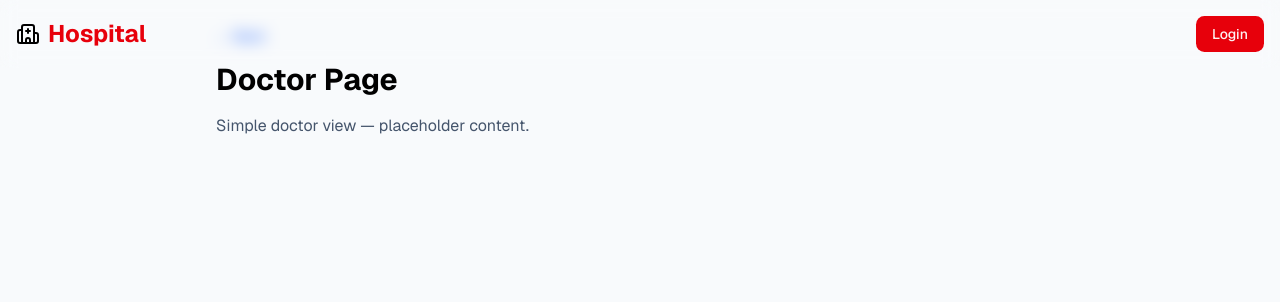
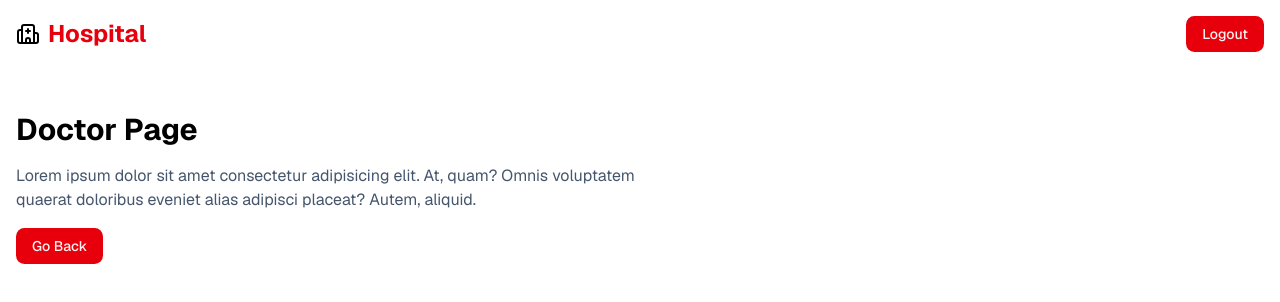
Before and after one commit to heySuman/hospital-task, a Next.js app: page /doctor in a window 1280 px wide. Shown: the top 302 px of the page. Built offline with nearby package versions, Linux system fonts and the light colour scheme.

Commit message:
fix: layout of the user and doctor page

```diff
--- a/src/app/admin/page.tsx
+++ b/src/app/admin/page.tsx
@@ -4,20 +4,21 @@ import { useState } from "react"
 import { users as userData } from "@/constants/users"
 import { User } from "@/types/user"
 import UserDataTable from "./data-table"
+import NavBar from "@/components/navbar"
 
 export default function Page() {
 
     const [users, setUsers] = useState<User[]>(userData);
 
     return (
-        <main className="min-h-screen bg-slate-50">
+        <>
+        <NavBar variant="withLogout"/>
+
+        <main className="min-h-screen bg-slate-50 my-12">
             <div className="max-w-7xl mx-auto p-6">
-                <header className="flex items-center justify-between mb-6">
-                    <h1 className="text-2xl font-bold">Admin Dashboard</h1>
-                </header>
-
                 <UserDataTable users={users} setUsers={setUsers} />
             </div>
         </main>
+        </>
     )
 }
--- a/src/app/doctor/page.tsx
+++ b/src/app/doctor/page.tsx
@@ -1,17 +1,26 @@
 "use client"
 
 import NavBar from "@/components/navbar";
+import { Button } from "@/components/ui/button";
 import { useRouter } from "next/navigation";
 
-export default function DoctorPage(){
+export default function UserPage() {
     const router = useRouter();
+
     return (
-        <div className="min-h-screen bg-slate-50">
-            <NavBar />
-            <main className="max-w-4xl mx-auto p-6">
-                <button onClick={()=>router.back()} className="mb-4 text-sm text-blue-600">← Back</button>
+        <div className="min-h-screen/2">
+            <NavBar variant="withLogout" />
+            <main className="my-24 max-w-7xl mx-auto p-4">
                 <h1 className="text-3xl font-bold">Doctor Page</h1>
-                <p className="mt-4 text-slate-600">Simple doctor view — placeholder content.</p>
+                <p className="my-4 text-slate-600 sm:max-w-1/2">
+                    Lorem ipsum dolor sit amet consectetur adipisicing elit. At, quam? Omnis voluptatem quaerat doloribus eveniet alias adipisci placeat? Autem, aliquid.
+                </p>
+                <Button
+                    onClick={() => router.push("/")}
+                    className="mb-4 text-sm"
+                >
+                    Go Back
+                </Button>
             </main>
         </div>
     )
--- a/src/app/layout.tsx
+++ b/src/app/layout.tsx
@@ -26,6 +26,7 @@ export default function RootLayout({
     <html lang="en">
       <body
         className={`${geistSans.variable} ${geistMono.variable} antialiased scroll-smooth font-sans`}
+        suppressHydrationWarning
       >
         {children}
       </body>
--- a/src/app/login/page.tsx
+++ b/src/app/login/page.tsx
@@ -43,17 +43,14 @@ export default function Login() {
     return (
         <main className="w-full h-screen grid items-center justify-center">
             <div>
-                <motion.div
-                    initial={{ y: -100 }}
-                    animate={{ y: 0 }}
-                    transition={{ duration: 0.5, ease: "easeOut" }}
+                <div
                     className="flex items-center p-4 my-6"
                 >
                     <div className="flex gap-2 items-center">
                         <Hospital />
                         <h1 className="text-2xl font-bold text-primary">Hospital</h1>
                     </div>
-                </motion.div>
+                </div>
                 <Card className="md:w-md max-w-md mx-auto border-none">
                     <CardHeader>
                         <CardTitle className="text-3xl text-primary">
--- a/src/app/page.tsx
+++ b/src/app/page.tsx
@@ -12,7 +12,7 @@ import Service from "@/components/landing-page/services";
 export default function Home() {
   return (
     <React.Fragment>
-      <NavBar />
+      <NavBar variant="withLogin"/>
       <main className="text-slate-800 ">
         <section
           id="hero"
--- a/src/app/user/page.tsx
+++ b/src/app/user/page.tsx
@@ -1,17 +1,26 @@
 "use client"
 
 import NavBar from "@/components/navbar";
+import { Button } from "@/components/ui/button";
 import { useRouter } from "next/navigation";
 
-export default function UserPage(){
+export default function UserPage() {
     const router = useRouter();
+
     return (
-        <div className="min-h-screen bg-slate-50">
-            <NavBar />
-            <main className="max-w-4xl mx-auto p-6">
-                <button onClick={()=>router.back()} className="mb-4 text-sm text-blue-600">← Back</button>
+        <div className="min-h-screen/2">
+            <NavBar variant="withLogout" />
+            <main className="my-24 max-w-7xl mx-auto p-4">
                 <h1 className="text-3xl font-bold">User Page</h1>
-                <p className="mt-4 text-slate-600">Simple user view — placeholder content.</p>
+                <p className="my-4 text-slate-600 sm:max-w-1/2">
+                    Lorem ipsum dolor sit amet consectetur adipisicing elit. At, quam? Omnis voluptatem quaerat doloribus eveniet alias adipisci placeat? Autem, aliquid.
+                </p>
+                <Button
+                    onClick={() => router.push("/")}
+                    className="mb-4 text-sm"
+                >
+                    Go Back
+                </Button>
             </main>
         </div>
     )
--- a/src/components/navbar.tsx
+++ b/src/components/navbar.tsx
@@ -1,15 +1,21 @@
+"use client"
+
 import Link from "next/link";
 import { Button } from "./ui/button";
 import { motion } from "motion/react";
 import { Hospital } from "lucide-react";
+import { useRouter } from "next/navigation";
 
-export default function NavBar() {
+export default function NavBar({ variant = "withLogin" }: { variant: "withLogout" | "withLogin" }) {
     const links = [
         { href: "#hero", label: "Home" },
         { href: "#services", label: "Services" },
         { href: "#about", label: "About" },
         { href: "#contact", label: "Contact" },
     ]
+
+    const router = useRouter();
+
     return (
         <header className="fixed inset-x-0 top-0 z-50">
             <motion.div
@@ -23,23 +29,29 @@ export default function NavBar() {
                         <Hospital />
                         <h1 className="text-2xl font-bold text-primary">Hospital</h1>
                     </div>
+                    {
+                        variant === "withLogin" && (
                             <nav className="flex gap-6 items-center">
-
                                 {links.map((item) => (
                                     <Link
                                         key={item.href}
                                         href={item.href}
-                                className="text-base font-medium text-gray-700 hover:text-primary
-                           hover:underline underline-offset-4 transition duration-300 ease-in-out hidden sm:visible"
+                                        className="font-medium text-gray-700 hover:text-primary
+                           hover:underline underline-offset-4 transition duration-300 ease-in-out hidden sm:block"
                                     >
                                         {item.label}
                                     </Link>
                                 ))}
 
-                        <Link href={'/login'}>
-                            <Button>Login</Button>
-                        </Link>
+                                <Button onClick={() => router.push("/login")}>Login</Button>
+                            </nav>)
+                    }
+                    {
+                        variant === "withLogout" &&
+                        <nav className="flex gap-6 items-center">
+                            <Button onClick={() => router.push("/")}>Logout</Button>
                         </nav>
+                    }
                 </div>
             </motion.div>
         </header>
```
Lines whose indentation alone changed are shown as unchanged.
